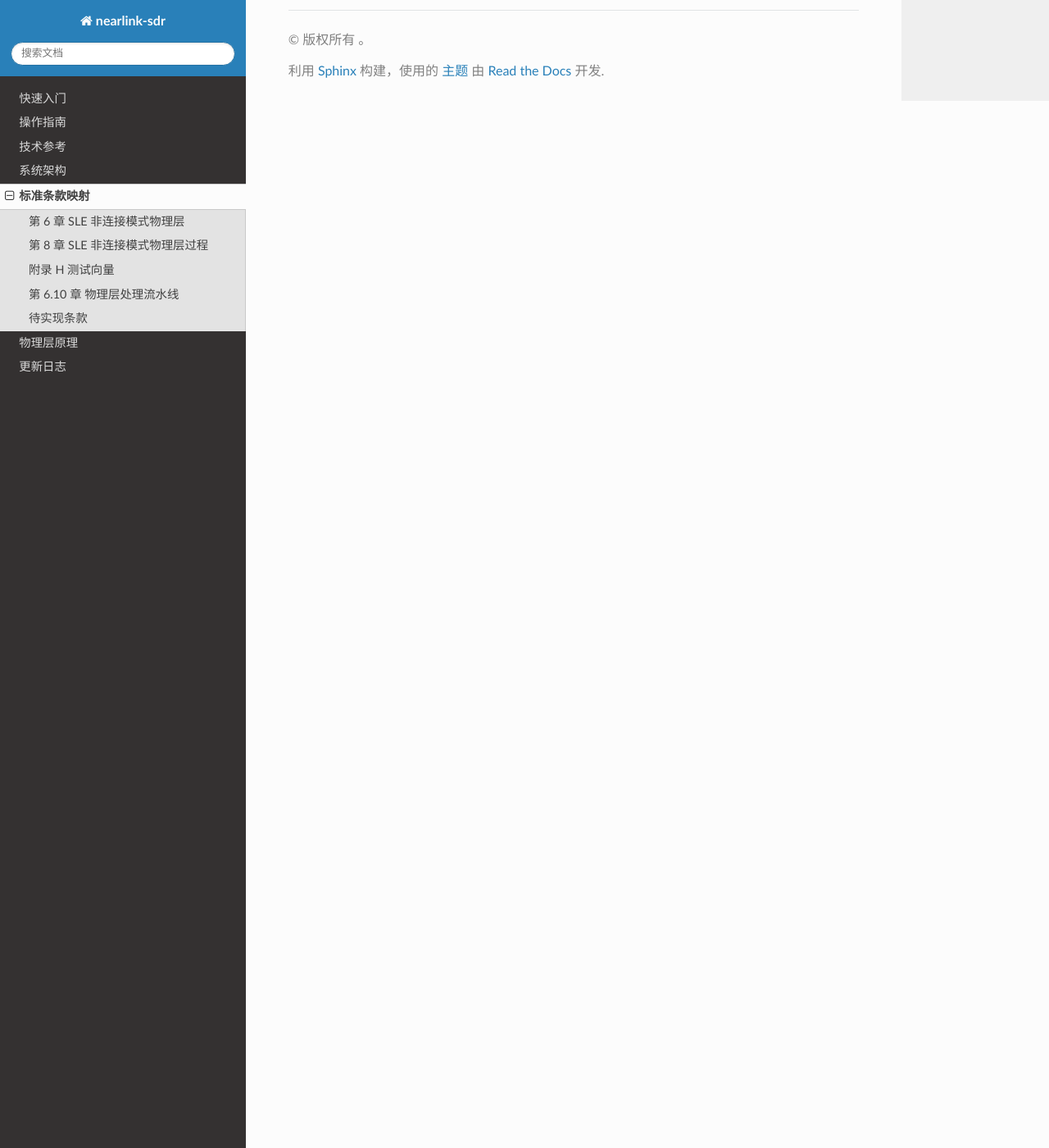
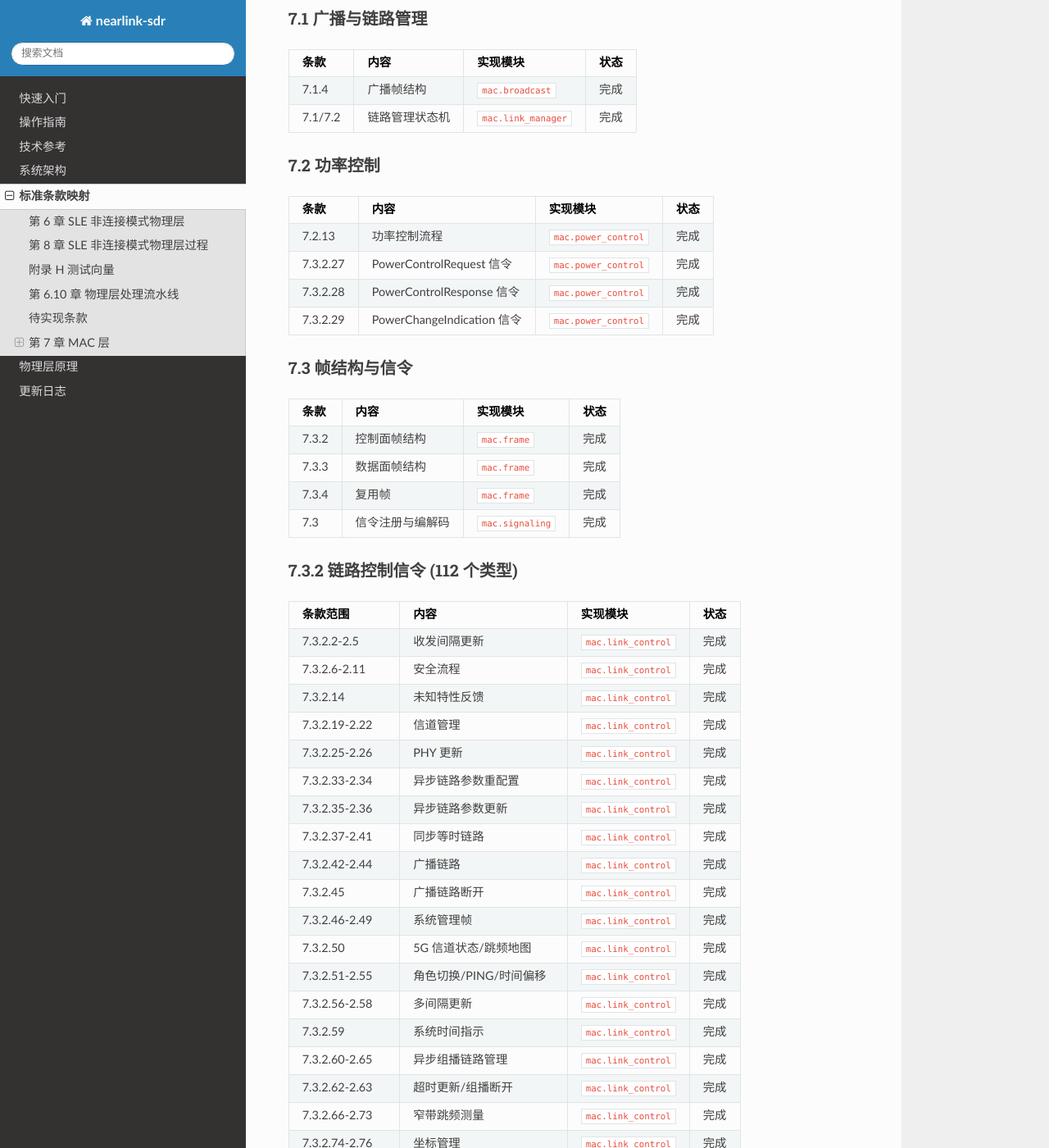
Before and after one commit to OpenSparklink/nearlink_sdr_sim, a Sphinx documentation site: the page built from docs/explanation/standard-mapping.md, in a window 1280 px wide and 1400 px high, scrolled down 1926 px. Shown: the whole window at 82% size. Built offline with Sphinx 7.4.7 and the Read the Docs theme 3.1.0, drawn with Linux system fonts in a browser that asks for light colours; pages that are not in the unit, such as notebooks, are missing from menus; some of the changed text lies outside the part shown.

Commit message:
docs: 补全 MAC 层模块文档
- standard-mapping.md: 新增第 7 章 MAC 层标准条款映射 (112 个信令类型)
- architecture.md: 新增 mac 子包模块说明, 更新 sim 仿真阶段至 Phase 9
- reference/index.md: 新增 MAC 层模块 API 索引

```diff
--- a/docs/explanation/standard-mapping.md
+++ b/docs/explanation/standard-mapping.md
@@ -56,5 +56,73 @@
 
 以下条款尚未实现, 按优先级排列:
 
-- 第 7 章: 连接模式物理层
-- 第 9 章: MAC 层协议
+- 第 7 章: 连接模式物理层 (部分)
+- 第 9 章: MAC 层协议 (部分)
+
+## 第 7 章 MAC 层
+
+### 7.1 广播与链路管理
+
+| 条款 | 内容 | 实现模块 | 状态 |
+|------|------|----------|------|
+| 7.1.4 | 广播帧结构 | `mac.broadcast` | 完成 |
+| 7.1/7.2 | 链路管理状态机 | `mac.link_manager` | 完成 |
+
+### 7.2 功率控制
+
+| 条款 | 内容 | 实现模块 | 状态 |
+|------|------|----------|------|
+| 7.2.13 | 功率控制流程 | `mac.power_control` | 完成 |
+| 7.3.2.27 | PowerControlRequest 信令 | `mac.power_control` | 完成 |
+| 7.3.2.28 | PowerControlResponse 信令 | `mac.power_control` | 完成 |
+| 7.3.2.29 | PowerChangeIndication 信令 | `mac.power_control` | 完成 |
+
+### 7.3 帧结构与信令
+
+| 条款 | 内容 | 实现模块 | 状态 |
+|------|------|----------|------|
+| 7.3.2 | 控制面帧结构 | `mac.frame` | 完成 |
+| 7.3.3 | 数据面帧结构 | `mac.frame` | 完成 |
+| 7.3.4 | 复用帧 | `mac.frame` | 完成 |
+| 7.3 | 信令注册与编解码 | `mac.signaling` | 完成 |
+
+### 7.3.2 链路控制信令 (112 个类型)
+
+| 条款范围 | 内容 | 实现模块 | 状态 |
+|----------|------|----------|------|
+| 7.3.2.2-2.5 | 收发间隔更新 | `mac.link_control` | 完成 |
+| 7.3.2.6-2.11 | 安全流程 | `mac.link_control` | 完成 |
+| 7.3.2.14 | 未知特性反馈 | `mac.link_control` | 完成 |
+| 7.3.2.19-2.22 | 信道管理 | `mac.link_control` | 完成 |
+| 7.3.2.25-2.26 | PHY 更新 | `mac.link_control` | 完成 |
+| 7.3.2.33-2.34 | 异步链路参数重配置 | `mac.link_control` | 完成 |
+| 7.3.2.35-2.36 | 异步链路参数更新 | `mac.link_control` | 完成 |
+| 7.3.2.37-2.41 | 同步等时链路 | `mac.link_control` | 完成 |
+| 7.3.2.42-2.44 | 广播链路 | `mac.link_control` | 完成 |
+| 7.3.2.45 | 广播链路断开 | `mac.link_control` | 完成 |
+| 7.3.2.46-2.49 | 系统管理帧 | `mac.link_control` | 完成 |
+| 7.3.2.50 | 5G 信道状态/跳频地图 | `mac.link_control` | 完成 |
+| 7.3.2.51-2.55 | 角色切换/PING/时间偏移 | `mac.link_control` | 完成 |
+| 7.3.2.56-2.58 | 多间隔更新 | `mac.link_control` | 完成 |
+| 7.3.2.59 | 系统时间指示 | `mac.link_control` | 完成 |
+| 7.3.2.60-2.65 | 异步组播链路管理 | `mac.link_control` | 完成 |
+| 7.3.2.62-2.63 | 超时更新/组播断开 | `mac.link_control` | 完成 |
+| 7.3.2.66-2.73 | 窄带跳频测量 | `mac.link_control` | 完成 |
+| 7.3.2.74-2.76 | 坐标管理 | `mac.link_control` | 完成 |
+| 7.3.2.77-2.78 | 窄带时延 | `mac.link_control` | 完成 |
+| 7.3.2.79 | 异步 TT 链路建链 | `mac.link_control` | 完成 |
+| 7.3.2.80-2.84 | UWB 脉冲测量 | `mac.link_control` | 完成 |
+| 7.3.2.85-2.90 | UWB 感知 | `mac.link_control` | 完成 |
+| 7.3.2.91-2.92 | 资源预留 | `mac.link_control` | 完成 |
+| 7.3.2.93-2.107 | 窄带感知 | `mac.link_control` | 完成 |
+| 7.3.2.108-2.114 | 配置更新与 UWB 扩展感知 | `mac.link_control` | 完成 |
+
+### 仿真与集成
+
+| 内容 | 实现模块 | 状态 |
+|------|----------|------|
+| MAC-PHY 集成适配层 | `phy.mac_interface` | 完成 |
+| 全链路 Pipeline 仿真 | `sim.link_sim` | 完成 |
+| 多径信道 + 频偏 Pipeline | `sim.link_sim` | 完成 |
+| 均衡器集成 | `sim.link_sim`, `phy.channel` | 完成 |
+| MAC 帧级端到端仿真 | `sim.link_sim` | 完成 |
```
Also changed, not shown: docs/explanation/architecture.md (+14 -1 lines), docs/reference/index.md (+11 -0 lines).
